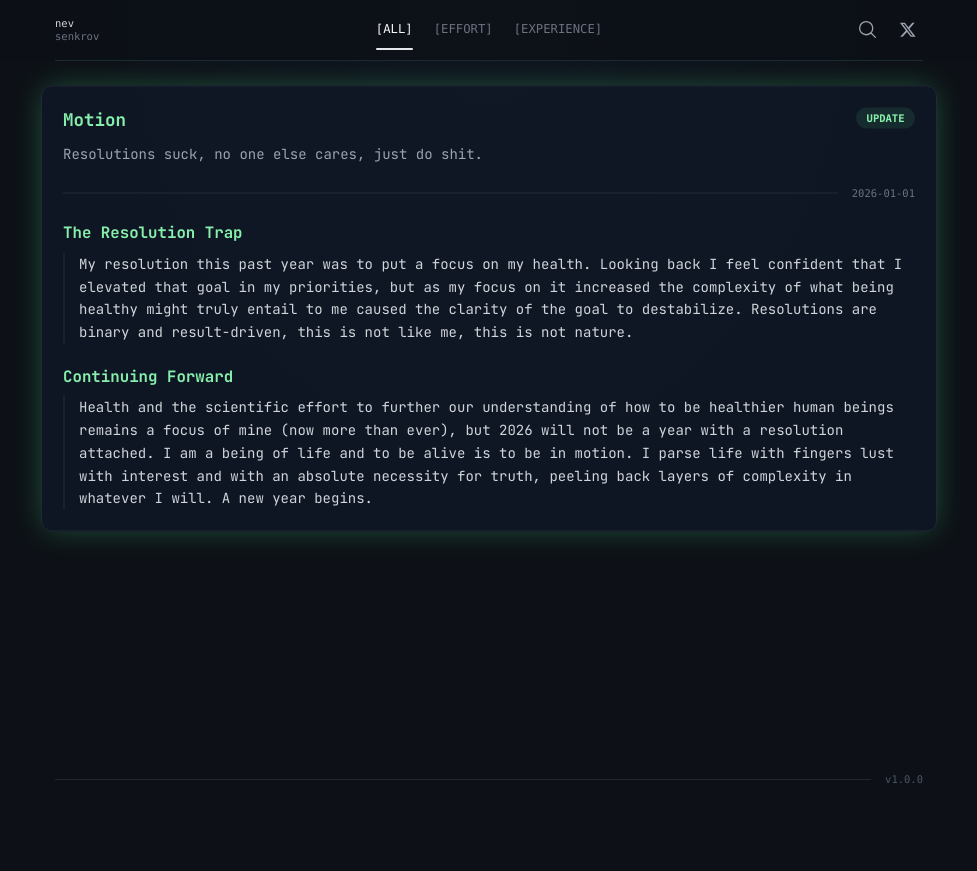
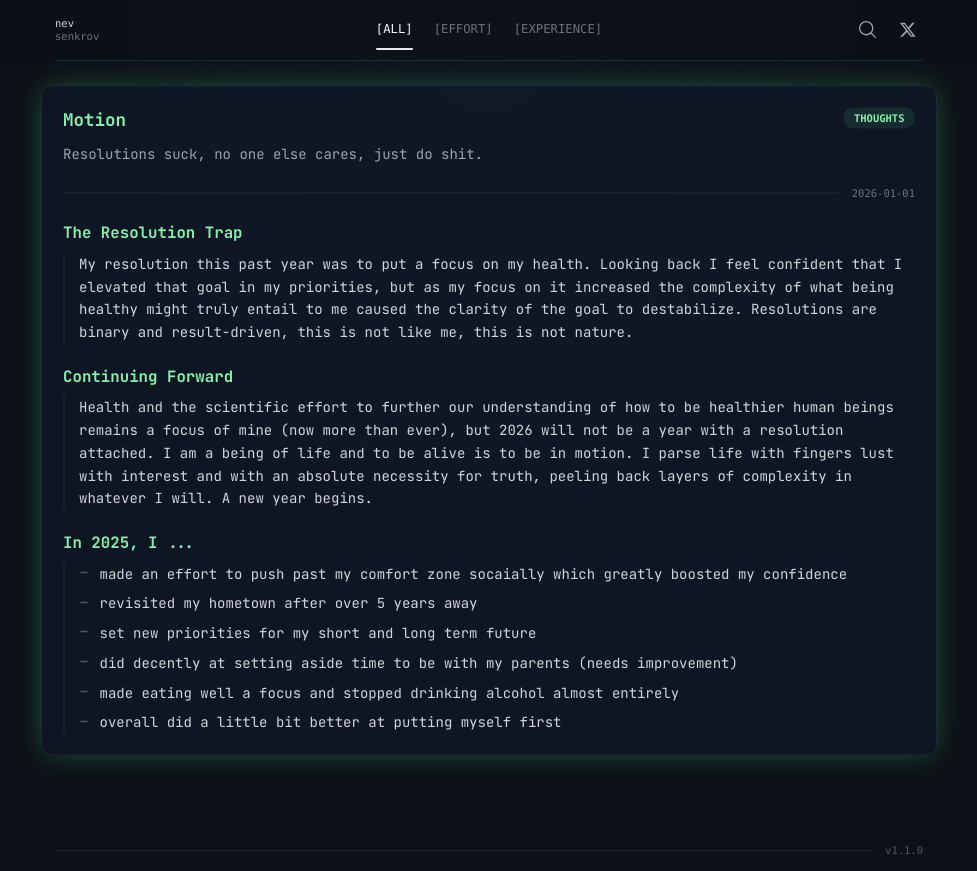
Before and after one commit to senkrov/opus, a React (Vite) app: page / in a window 1280 px wide. Both pictures are taken after a click on the button 640 px from the left and 139 px from the top of the page. Shown: the whole page, without its empty margins (151-1128 px from the left). Before the commit the page ends 800 px from the top, so only its background shows below. Built offline with nearby package versions, Linux system fonts and the light colour scheme.

Commit message:
Release v1.1.0: Update Jan 1st post and add list support

```diff
--- a/components/Footer.tsx
+++ b/components/Footer.tsx
@@ -9,7 +9,7 @@ const Footer: React.FC = () => {
       <div className="w-full max-w-5xl mx-auto px-4 py-4">
         <div className="flex items-center">
           <div className="flex-grow h-[1px] bg-gray-700/50"></div>
-          <span className="font-mono text-xs text-gray-600 ml-4">v1.0.0</span>
+          <span className="font-mono text-xs text-gray-600 ml-4">v1.1.0</span>
         </div>
       </div>
     </footer>
--- a/components/PostCard.tsx
+++ b/components/PostCard.tsx
@@ -137,15 +137,32 @@ const PostCard: React.FC<PostCardProps> = React.memo(({ post, isExpanded, onTogg
         }
 
         if (post.layoutType === 'prominent') {
+           const isList = item.marker === 'L';
+
            return (
             <div key={index} className="my-6 first:mt-2 last:mb-0">
                <strong className={`block ${styles.text} text-lg font-bold mb-2`}>
                  <Highlight text={item.title} highlight={highlightQuery} />
                </strong>
                <div className="pl-4 border-l-2 border-gray-700/30">
-                 <p className="text-gray-300 leading-relaxed">
-                   <Highlight text={item.description} highlight={highlightQuery} />
-                 </p>
+                 {isList ? (
+                   <ul className="list-none space-y-2 mt-2">
+                     {item.description.split(',').map((s) => s.trim()).filter((s) => s.length > 0).map((listItem, liIndex) => (
+                       <li key={liIndex} className="flex items-start text-gray-300 leading-relaxed">
+                         <div className="mr-3 mt-1.5 text-gray-600 flex-shrink-0">
+                           <svg width="10" height="10" viewBox="0 0 24 24" fill="none" stroke="currentColor" strokeWidth="4" strokeLinecap="round" strokeLinejoin="round">
+                             <line x1="5" y1="12" x2="19" y2="12" />
+                           </svg>
+                         </div>
+                         <span><Highlight text={listItem} highlight={highlightQuery} /></span>
+                       </li>
+                     ))}
+                   </ul>
+                 ) : (
+                   <p className="text-gray-300 leading-relaxed">
+                     <Highlight text={item.description} highlight={highlightQuery} />
+                   </p>
+                 )}
                </div>
             </div>
            );
--- a/constants.ts
+++ b/constants.ts
@@ -10,11 +10,14 @@ export const POSTS: Post[] = [
     id: 1,
     title: 'Motion',
     short: 'Resolutions suck, no one else cares, just do shit.',
-    full: `[>] The Resolution Trap: My resolution this past year was to put a focus on my health. Looking back I feel confident that I elevated that goal in my priorities, but as my focus on it increased the complexity of what being healthy might truly entail to me caused the clarity of the goal to destabilize. Resolutions are binary and result-driven, this is not like me, this is not nature.
+    full: `
+[>] The Resolution Trap: My resolution this past year was to put a focus on my health. Looking back I feel confident that I elevated that goal in my priorities, but as my focus on it increased the complexity of what being healthy might truly entail to me caused the clarity of the goal to destabilize. Resolutions are binary and result-driven, this is not like me, this is not nature.
 
-[>] Continuing Forward: Health and the scientific effort to further our understanding of how to be healthier human beings remains a focus of mine (now more than ever), but 2026 will not be a year with a resolution attached. I am a being of life and to be alive is to be in motion. I parse life with fingers lust with interest and with an absolute necessity for truth, peeling back layers of complexity in whatever I will. A new year begins.`,
+[>] Continuing Forward: Health and the scientific effort to further our understanding of how to be healthier human beings remains a focus of mine (now more than ever), but 2026 will not be a year with a resolution attached. I am a being of life and to be alive is to be in motion. I parse life with fingers lust with interest and with an absolute necessity for truth, peeling back layers of complexity in whatever I will. A new year begins.
+
+[L] In 2025, I ...: made an effort to push past my comfort zone socaially which greatly boosted my confidence, revisited my hometown after over 5 years away, set new priorities for my short and long term future, did decently at setting aside time to be with my parents (needs improvement), made eating well a focus and stopped drinking alcohol almost entirely, overall did a little bit better at putting myself first`,
     category: Category.Experience,
-    tag: 'UPDATE',
+    tag: 'THOUGHTS',
     date: '2026-01-01',
     layoutType: 'prominent',
   }
--- a/package.json
+++ b/package.json
@@ -1,7 +1,7 @@
 {
   "name": "opus",
   "private": true,
-  "version": "1.0.0",
+  "version": "1.1.0",
   "type": "module",
   "scripts": {
     "dev": "vite",
```
